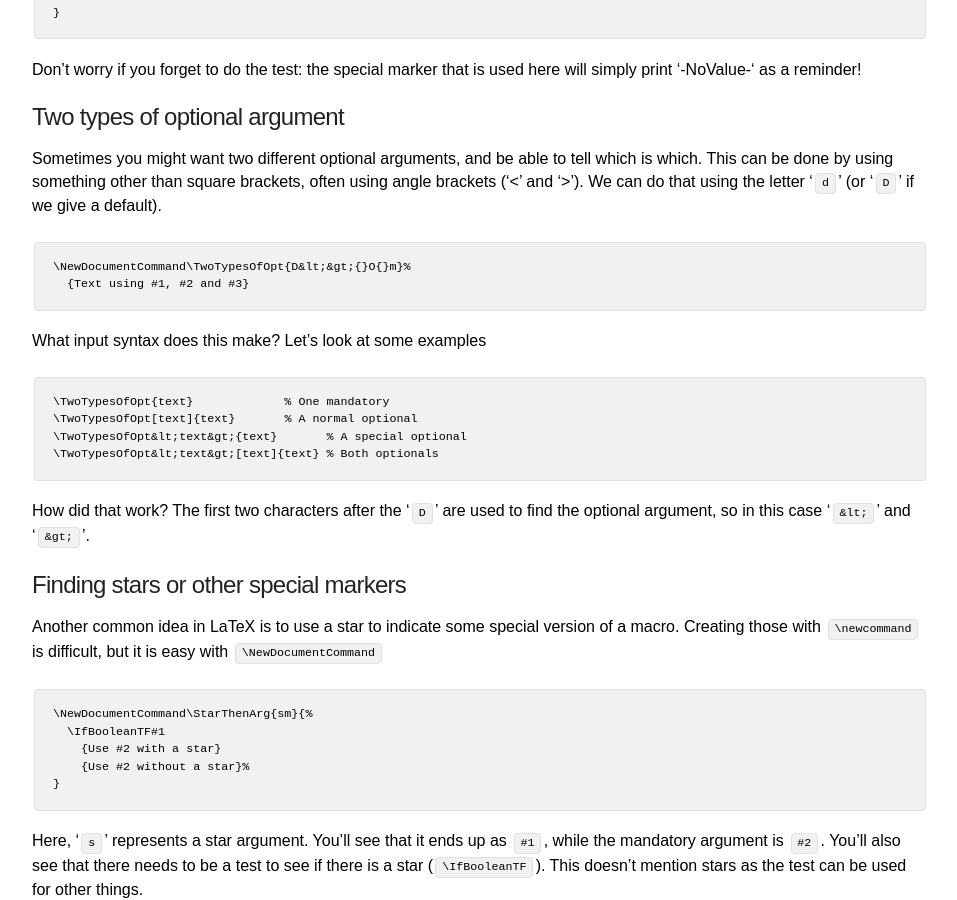
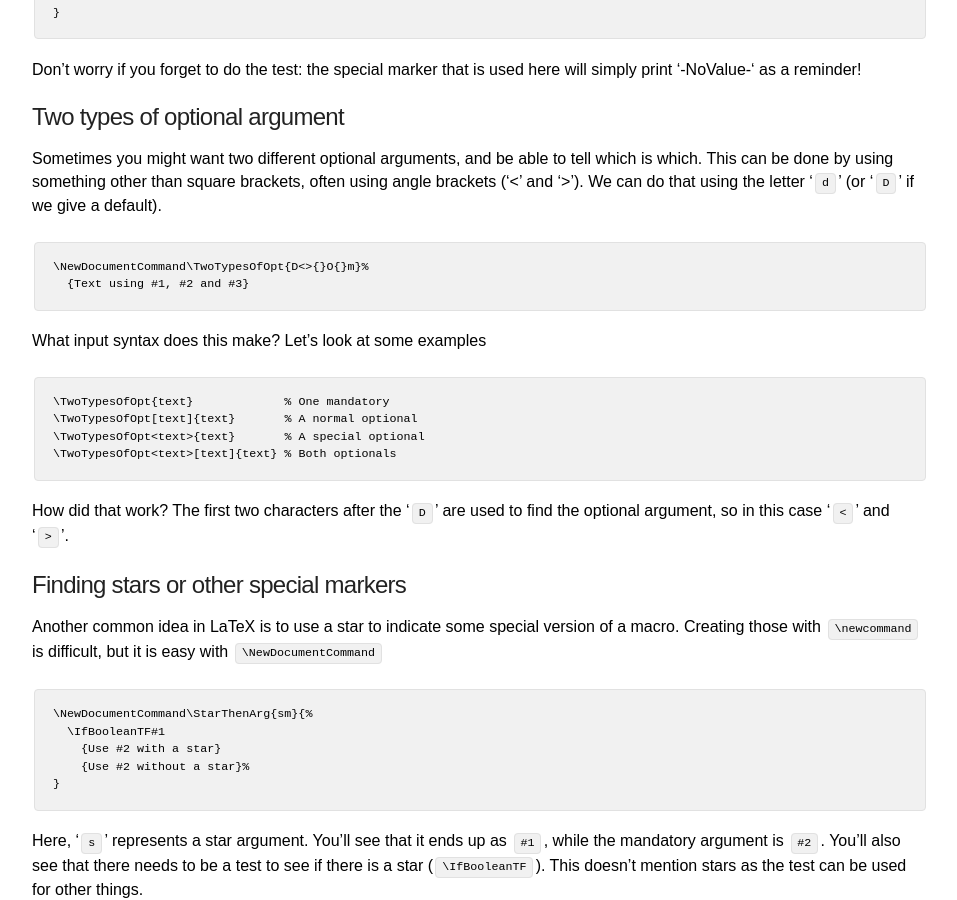
Before and after one commit to josephwright/josephwright.github.io, a Jekyll site: the page built from _posts/2010-05-23-from-newcommand-to-newdocumentcommand.md, in a window 1280 px wide and 900 px high, scrolled down 2469 px. Shown: the whole window, without its empty margins (160-1117 px from the left). Built offline with Jekyll 4.4.1, drawn with Linux system fonts in a browser that asks for light colours; some of the changed lines change nothing that is shown.

Commit message:
Stray HTML escape replaced

````diff
--- a/_posts/2010-05-23-from-newcommand-to-newdocumentcommand.md
+++ b/_posts/2010-05-23-from-newcommand-to-newdocumentcommand.md
@@ -110,10 +110,10 @@ Don't worry if you forget to do the test: the special marker that is used here w
 
 ## Two types of optional argument
 
-Sometimes you might want two different optional arguments, and be able to tell which is which. This can be done by using something other than square brackets, often using angle brackets ('&lt;' and '&gt;'). We can do that using the letter '`d`' (or '`D`' if we give a default).
+Sometimes you might want two different optional arguments, and be able to tell which is which. This can be done by using something other than square brackets, often using angle brackets ('<' and '>'). We can do that using the letter '`d`' (or '`D`' if we give a default).
 
 ```latex
-\NewDocumentCommand\TwoTypesOfOpt{D&lt;&gt;{}O{}m}%
+\NewDocumentCommand\TwoTypesOfOpt{D<>{}O{}m}%
   {Text using #1, #2 and #3}
 ```
 
@@ -122,11 +122,11 @@ What input syntax does this make? Let's look at some examples
 ```latex
 \TwoTypesOfOpt{text}             % One mandatory
 \TwoTypesOfOpt[text]{text}       % A normal optional
-\TwoTypesOfOpt&lt;text&gt;{text}       % A special optional
-\TwoTypesOfOpt&lt;text&gt;[text]{text} % Both optionals
+\TwoTypesOfOpt<text>{text}       % A special optional
+\TwoTypesOfOpt<text>[text]{text} % Both optionals
 ```
 
-How did that work? The first two characters after the '`D`' are used to find the optional argument, so in this case '`&lt;`' and '`&gt;`'.
+How did that work? The first two characters after the '`D`' are used to find the optional argument, so in this case '`<`' and '`>`'.
 
 ## Finding stars or other special markers
 
````
